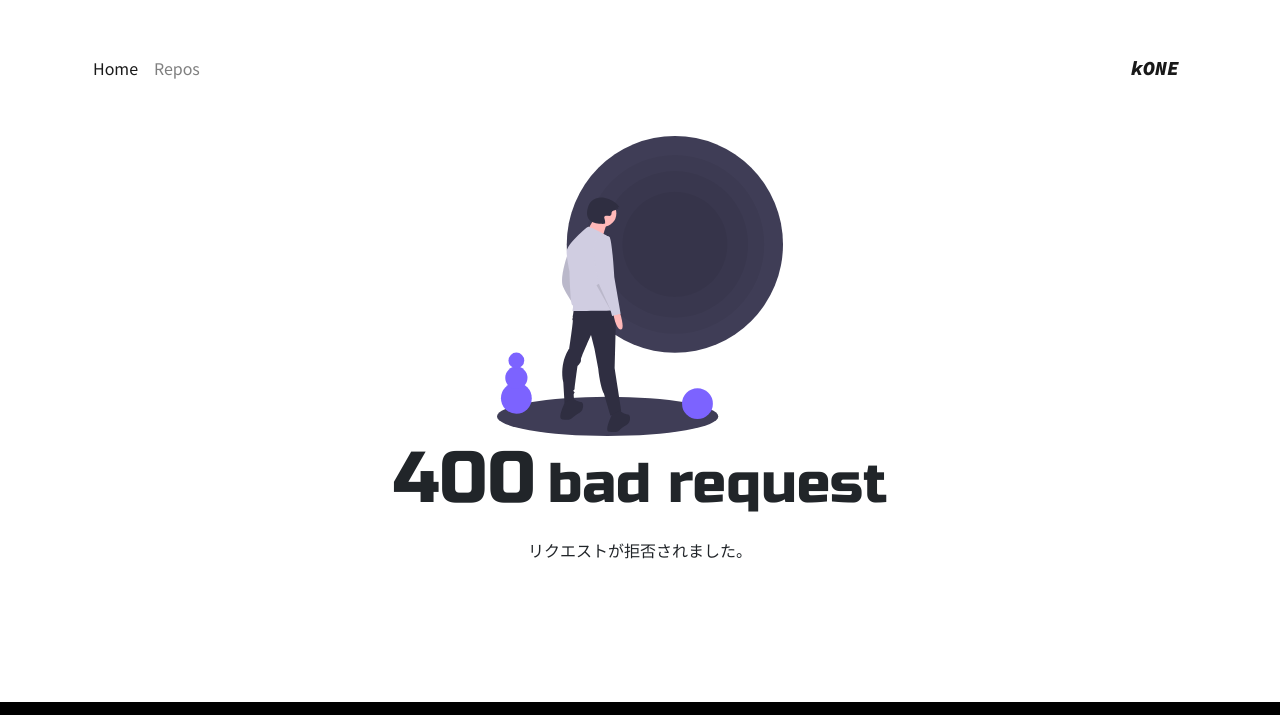
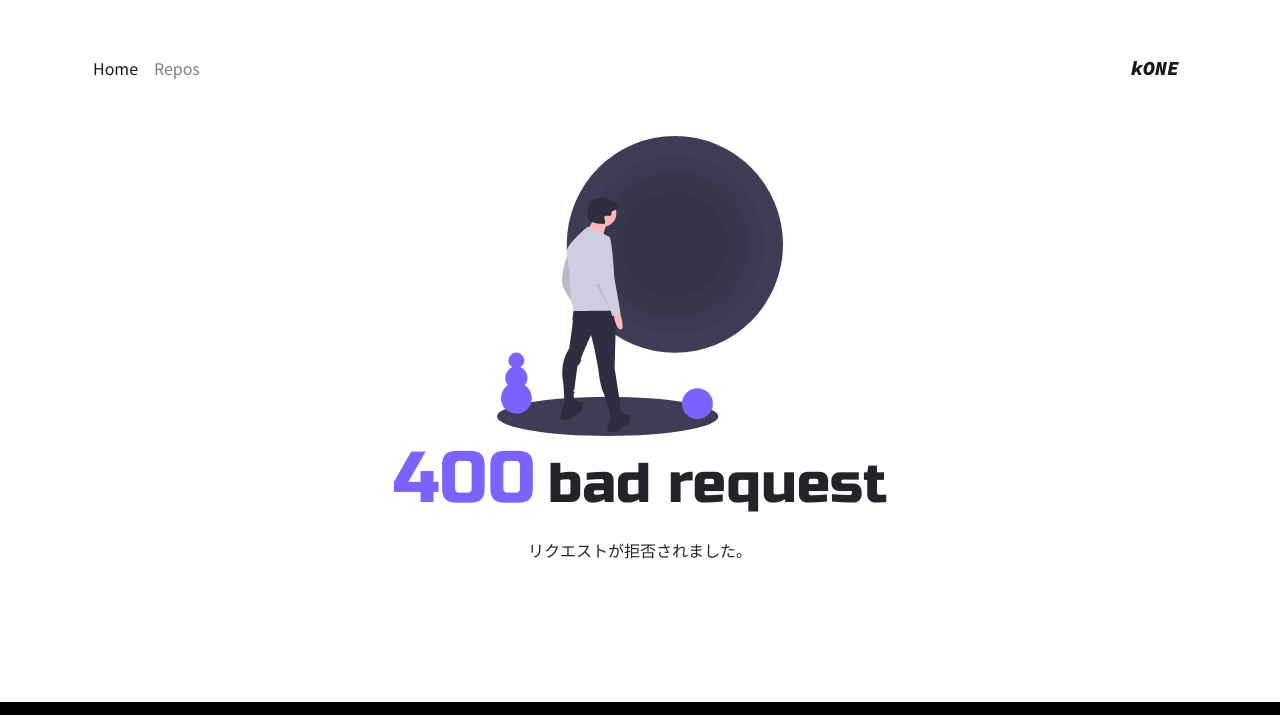
Before and after one commit to Ke11chi/mysite, a plain HTML site: page 400.html in a window 1280 px wide. Shown: the top 715 px of the page. Drawn offline with nearby package versions, Linux system fonts and the light colour scheme.

Commit message:
fix: default.css

```diff
--- a/css/default.css
+++ b/css/default.css
@@ -45,6 +45,10 @@ h3 {
   color: black !important;
 }
 
+.text-purple {
+  color: #7C63FF;
+}
+
 a .active {
   color: #7C63FF;
 }
```
